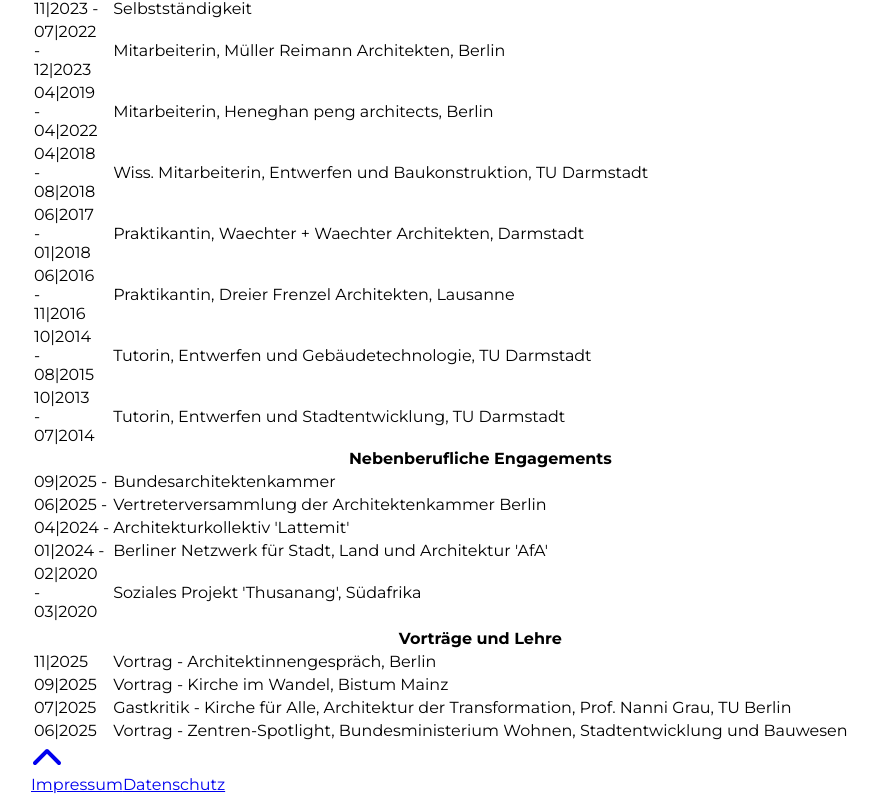
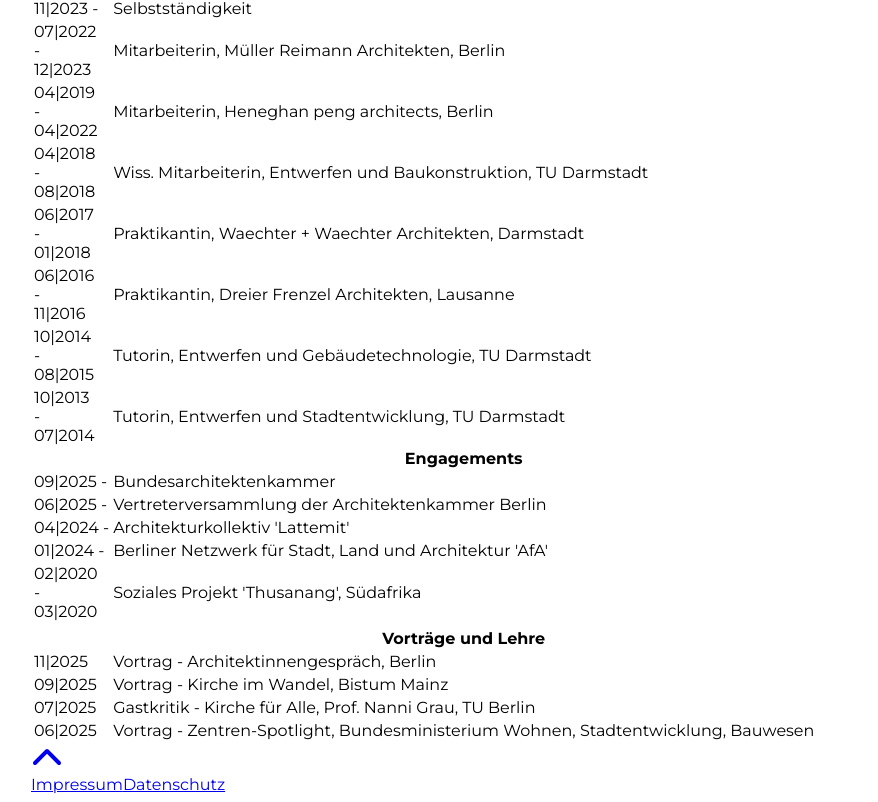
Before and after one commit to ihl-architektur/ihl-architektur.github.io, a React (Create React App) app: page /#/vita in a window 1280 px wide. Shown: the part 684-1486 px from the top of the page, without its empty margins (9-887 px from the left). Built offline with nearby package versions, Linux system fonts and the light colour scheme; the HTML template or start-up script is replaced by a standard one.

Commit message:
Kürzere Namen

```diff
--- a/src/pages/Vita.jsx
+++ b/src/pages/Vita.jsx
@@ -113,9 +113,7 @@ const Vita = () => {
         </tr>
         <tr>
           <th></th>
-          <th className="pl-4 italic font-light text-left">
-            Nebenberufliche Engagements
-          </th>
+          <th className="pl-4 italic font-light text-left">Engagements</th>
         </tr>
         <tr>
           <td className="font-light flex flex-row justify-between min-w-[140px]">
@@ -177,8 +175,7 @@ const Vita = () => {
             <div>07|2025 </div>
           </td>
           <td className="pl-4">
-            Gastkritik - Kirche für Alle, Architektur der Transformation, Prof.
-            Nanni Grau, TU Berlin
+            Gastkritik - Kirche für Alle, Prof. Nanni Grau, TU Berlin
           </td>
         </tr>
         <tr>
@@ -187,7 +184,7 @@ const Vita = () => {
           </td>
           <td className="pl-4">
             Vortrag - Zentren-Spotlight, Bundesministerium Wohnen,
-            Stadtentwicklung und Bauwesen
+            Stadtentwicklung, Bauwesen
           </td>
         </tr>
       </table>
```
